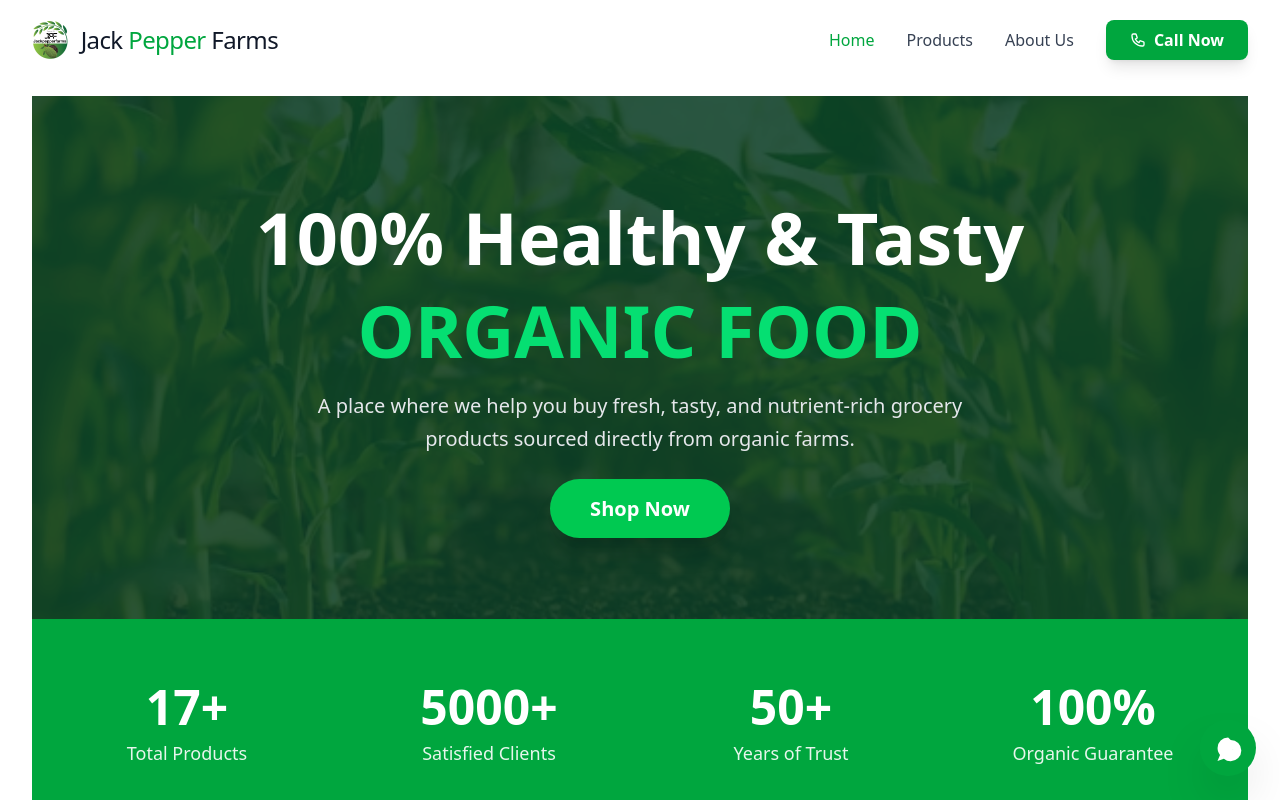
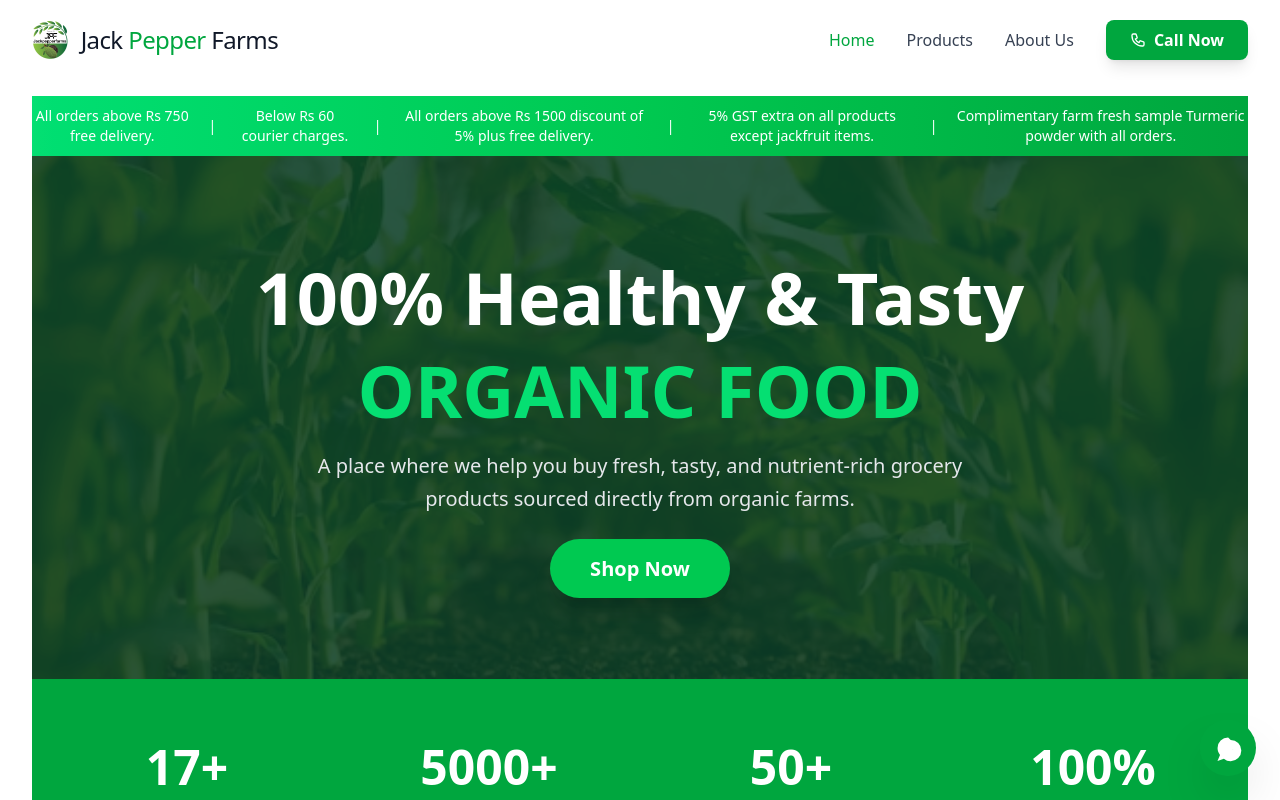
Before and after one commit to saiteja1130/jackpepper, a React (Vite) app: page / in a window 1280 px wide. Shown: the top 800 px of the page. Built offline with nearby package versions, Linux system fonts and the light colour scheme.

Commit message:
home banner reain

```diff
--- a/src/pages/Home.jsx
+++ b/src/pages/Home.jsx
@@ -37,6 +37,22 @@ const Home = () => {
       transition={{ duration: 0.5 }}
       className="font-body"
     >
+      <div class="w-full py-2.5 font-medium text-sm text-white bg-linear-to-r from-green-400 via-green-500 to-green-600">
+        <div class="max-w-7xl mx-auto flex flex-col sm:flex-row justify-center items-center gap-4 text-center">
+          <p>All orders above Rs 750 free delivery.</p>
+          <span class="hidden sm:inline">|</span>
+          <p>Below Rs 60 courier charges.</p>
+          <span class="hidden sm:inline">|</span>
+          <p>All orders above Rs 1500 discount of 5% plus free delivery.</p>
+          <span class="hidden sm:inline">|</span>
+          <p>5% GST extra on all products except jackfruit items.</p>
+          <span class="hidden sm:inline">|</span>
+          <p>
+            Complimentary farm fresh sample Turmeric powder with all orders.
+          </p>
+        </div>
+      </div>
+
       {/* ====================== HERO SECTION ======================== */}
       <section className="relative bg-gray-900 min-h-[60vh] flex items-center overflow-hidden">
         {/* Background Image */}
```
